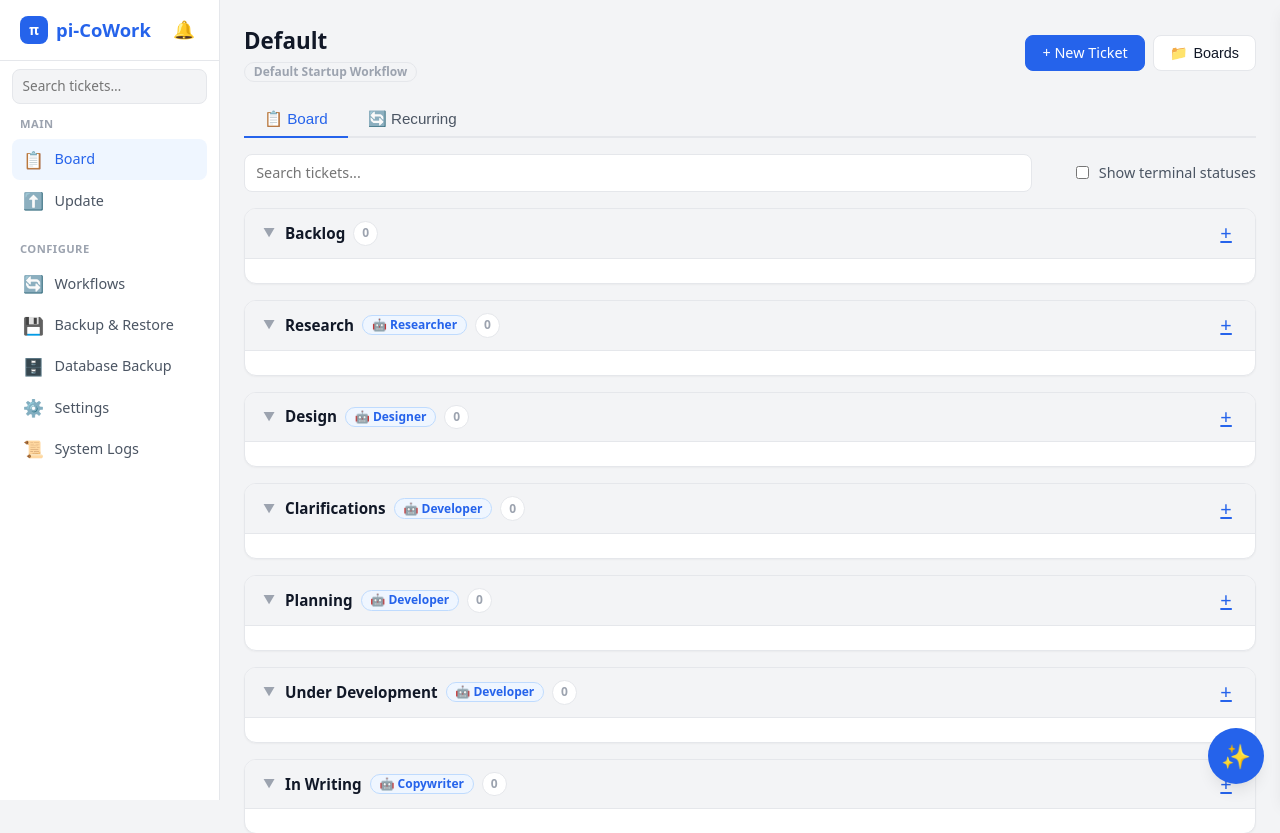
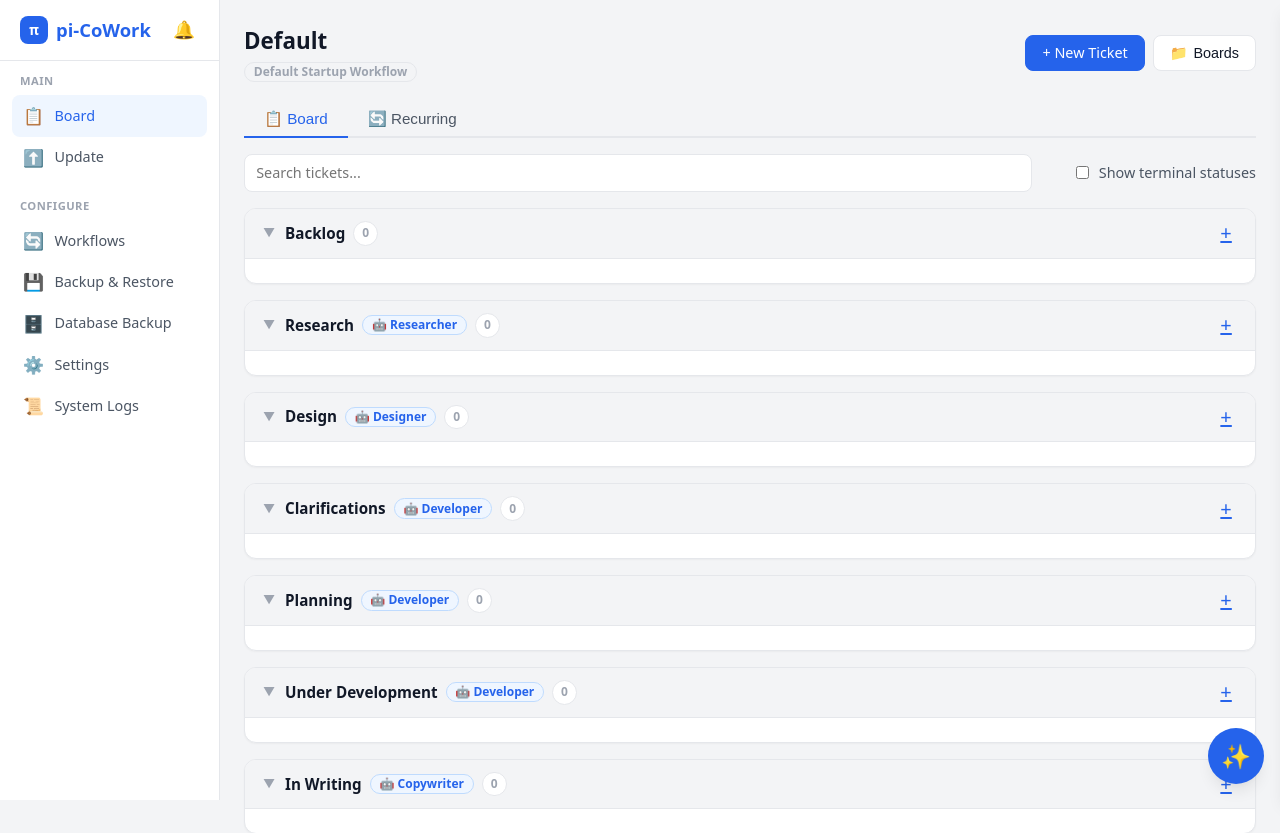
Before and after one commit to apollace/pi-cowork, a Flask app: page /board in a window 1280 px wide. Shown: the top 833 px of the page. Run offline with Flask 3, Linux system fonts and the light colour scheme; data comes from the database, SQL or seed files in the repository; data that the repository does not hold is empty.

Commit message:
Remove sidebar search bar (#86) (#13)

```diff
--- a/static/style.css
+++ b/static/style.css
@@ -2630,26 +2630,6 @@ textarea.edit-input { resize: vertical; min-height: 2.5rem; }
 .breadcrumb-sep { color: var(--text-muted); opacity: 0.5; }
 .breadcrumb-current { color: var(--text); font-weight: 600; }
 
-/* ── Global Search ── */
-.sidebar-search {
-  padding: 0.5rem 0.75rem 0;
-}
-.sidebar-search input {
-  width: 100%;
-  padding: 0.4rem 0.6rem;
-  border: 1px solid var(--border);
-  border-radius: var(--radius);
-  font: inherit;
-  font-size: 0.85rem;
-  background: var(--bg);
-  color: var(--text);
-  transition: border-color .15s, box-shadow .15s;
-}
-.sidebar-search input:focus {
-  outline: none;
-  border-color: var(--primary);
-  box-shadow: 0 0 0 3px rgba(37,99,235,0.1);
-}
 
 /* ── Animations ── */
 .group {
--- a/templates/base.html
+++ b/templates/base.html
@@ -20,9 +20,7 @@
           <span class="notification-count" id="sidebar-count" style="display:none;">0</span>
         </div>
       </div>
-      <div class="sidebar-search">
-        <input type="text" id="global-search" placeholder="Search tickets…" autocomplete="off" />
-      </div>
+
       <nav class="sidebar-nav">
         <div class="nav-section">
           <div class="nav-section-title">Main</div>
@@ -146,27 +144,7 @@
       return '<p>' + escapeHtml(text).replace(/\n/g, '</p><p>') + '</p>';
     };
 
-    // ── Global Search ──
-    (function() {
-      var searchInput = document.getElementById('global-search');
-      if (!searchInput) return;
-      searchInput.addEventListener('keydown', function(e) {
-        if (e.key === 'Enter') {
-          var q = searchInput.value.trim();
-          if (q) {
-            var boardId = localStorage.getItem('activeBoard');
-            var href = '/board';
-            if (boardId) href = '/board?search=' + encodeURIComponent(q);
-            else href = '/board?search=' + encodeURIComponent(q);
-            window.location.href = href;
-          }
-        }
-      });
-      // Pre-fill search from URL if on board page
-      var params = new URLSearchParams(window.location.search);
-      var searchParam = params.get('search');
-      if (searchParam) searchInput.value = searchParam;
-    })();
+
 
     const PALETTE_24 = [
       '#ef4444','#f97316','#f59e0b','#eab308','#84cc16','#22c55e',
```
Also changed, not shown: AGENTS.md (+2 -2 lines), tests/test_ui_review.py (+7 -6 lines).
